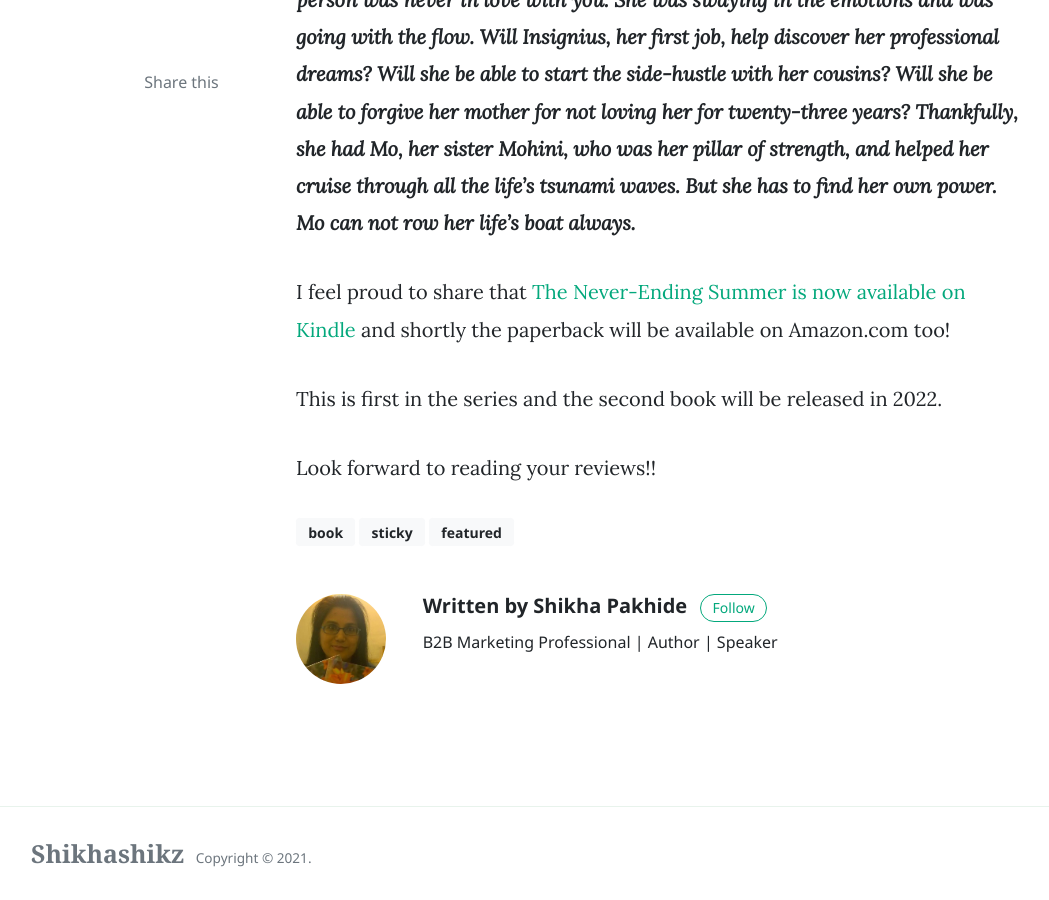
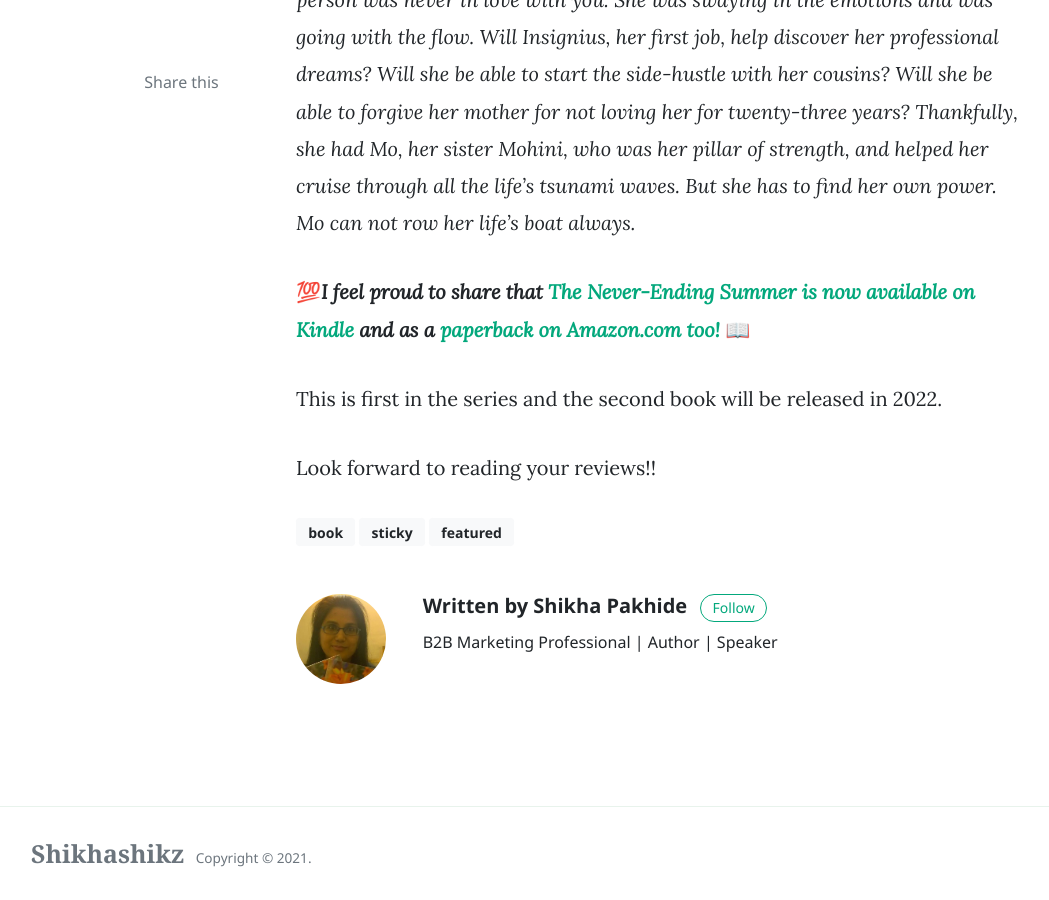
Before and after one commit to shikhashikz/shikhashikz.github.io, a Jekyll site: the page built from _posts/2021-12-01-The-Never-Ending-Summer.md, in a window 1280 px wide and 900 px high, scrolled down 1268 px. Shown: the whole window, without its empty margins (74-1123 px from the left). Built offline with Jekyll 4.4.1, drawn with Linux system fonts in a browser that asks for light colours; nearby versions of some CDN libraries; comment, search, counter and statistics services are not loaded.

Commit message:
Update 2021-12-01-The-Never-Ending-Summer.md

```diff
--- a/_posts/2021-12-01-The-Never-Ending-Summer.md
+++ b/_posts/2021-12-01-The-Never-Ending-Summer.md
@@ -10,9 +10,9 @@ image: assets/images/Front Cover.jpg
 
 I dedicate this book to LIFE, how being alive is the greatest gift of nature. This Series depicts Samisha’s struggle to live, to be alive and to understand how LIFE is the unsolved maze. 🌠
 
-***Samisha had made a mess of her life by falling for the wrong guy. However, universe had other plans for her. When she caught Nimit with another girl, her inner voice triumphed, and she was brave enough to walk away from the relationship. But heartbreaks are painful, even when you know that the other person was never in love with you. She was swaying in the emotions and was going with the flow. Will Insignius, her first job, help discover her professional dreams? Will she be able to start the side-hustle with her cousins? Will she be able to forgive her mother for not loving her for twenty-three years? Thankfully, she had Mo, her sister Mohini, who was her pillar of strength, and helped her cruise through all the life's tsunami waves. But she has to find her own power. Mo can not row her life's boat always.***
+*Samisha had made a mess of her life by falling for the wrong guy. However, universe had other plans for her. When she caught Nimit with another girl, her inner voice triumphed, and she was brave enough to walk away from the relationship. But heartbreaks are painful, even when you know that the other person was never in love with you. She was swaying in the emotions and was going with the flow. Will Insignius, her first job, help discover her professional dreams? Will she be able to start the side-hustle with her cousins? Will she be able to forgive her mother for not loving her for twenty-three years? Thankfully, she had Mo, her sister Mohini, who was her pillar of strength, and helped her cruise through all the life's tsunami waves. But she has to find her own power. Mo can not row her life's boat always.*
 
-I feel proud to share that [The Never-Ending Summer is now available on Kindle](https://www.amazon.in/Never-Ending-Summer-Shikha-Pakhide-ebook/dp/B09MQS8WTF/ref=sr_1_1?keywords=shikha+pakhide&qid=1639405435&s=books&sr=1-1) and shortly the paperback will be available on Amazon.com too!
+💯***I feel proud to share that [The Never-Ending Summer is now available on Kindle](https://www.amazon.in/Never-Ending-Summer-Shikha-Pakhide-ebook/dp/B09MQS8WTF/ref=sr_1_1?keywords=shikha+pakhide&qid=1639405435&s=books&sr=1-1) and as a [paperback on Amazon.com too!](https://www.amazon.com/dp/B09NHCD5HN/ref=sr_1_1?keywords=shikha+pakhide&qid=1639464524&sr=8-1)*** 📖
 
 This is first in the series and the second book will be released in 2022.
 
```
